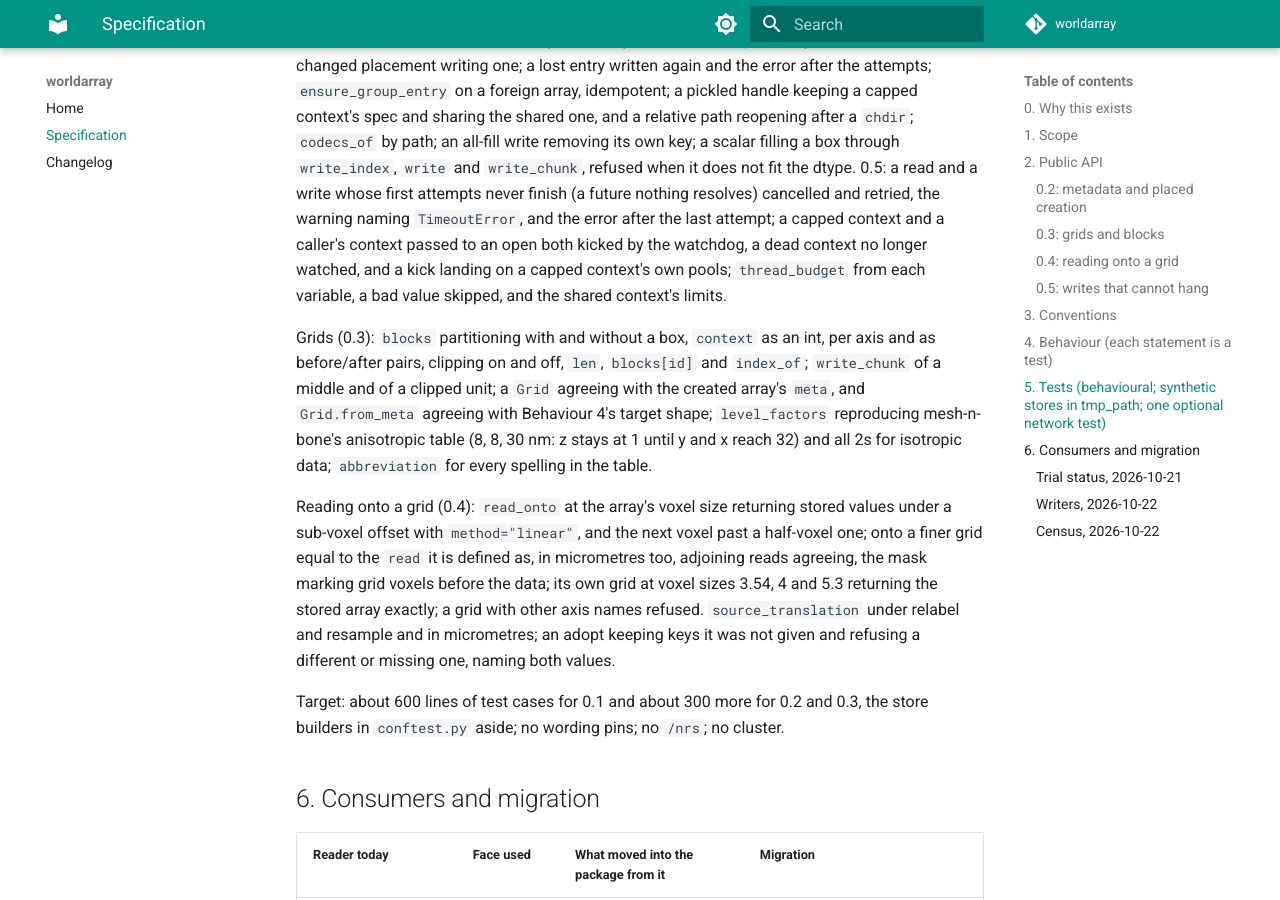
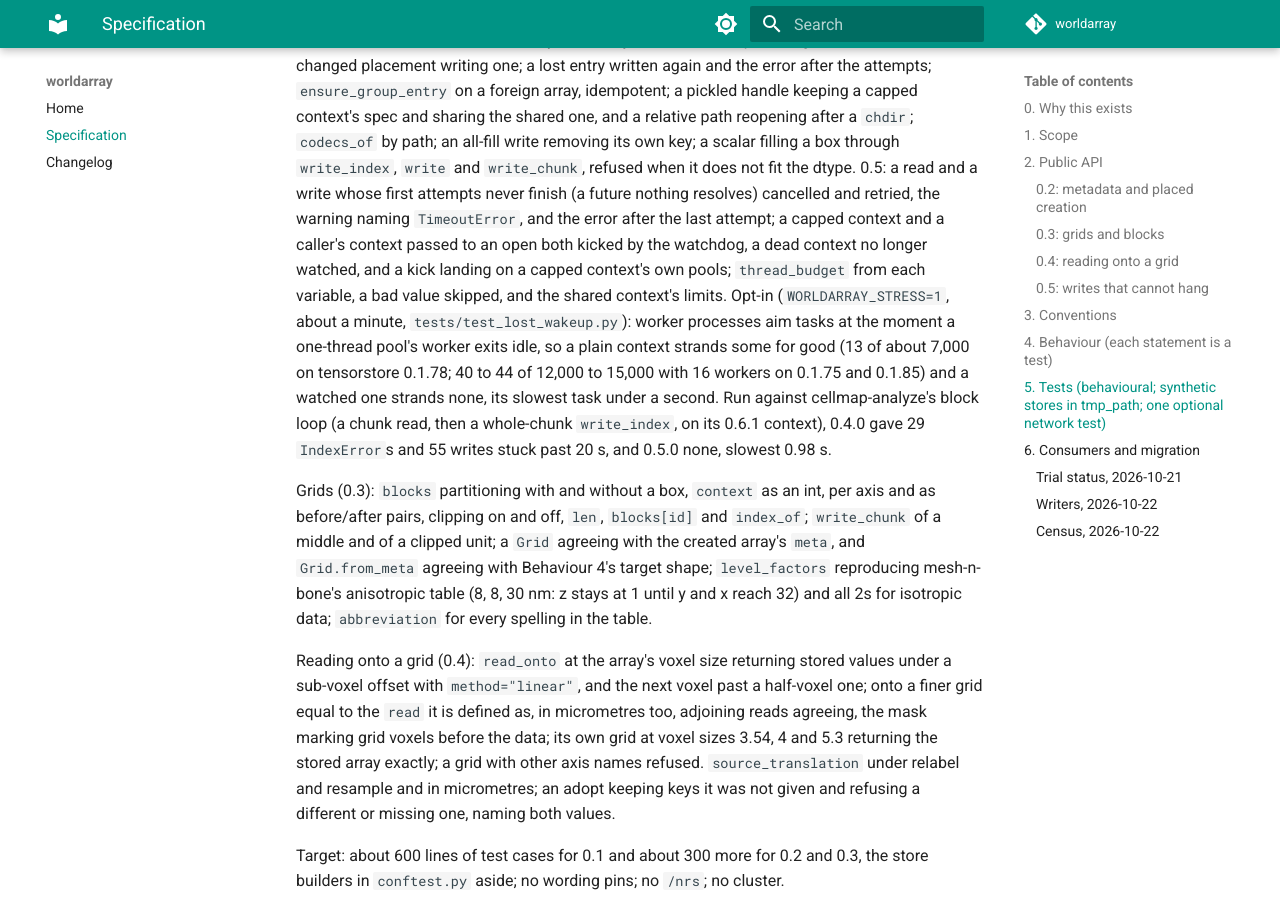
Before and after one commit to JaneliaSciComp/worldarray, an MkDocs documentation site: the page built from docs/spec.md, in a window 1280 px wide and 900 px high, scrolled down 24047 px. Built offline with MkDocs 1.6.1 and Material for MkDocs 9.7.7, drawn with Linux system fonts in a browser that asks for light colours; comment, search, counter and statistics services are not loaded; some of the changed text lies outside the part shown.

Commit message:
Reproduce tensorstore's lost wakeup on purpose; opt-in stress test
Tasks aimed 19.5-20.5 ms after a one-thread pool's last one strand about 0.3%
of the time on a plain context (tensorstore 0.1.75, 0.1.78 and 0.1.85) and
never on a watched one, slowest under a second. cellmap-analyze's block loop
on its 0.6.1 context gave 29 IndexErrors and 55 writes stuck past 20 s on
worldarray 0.4.0, none on this branch. WORLDARRAY_STRESS=1 runs it; it is also
the check for removing the watchdog (open question 14).

Claude-Session: https://claude.ai/code/session_0141wgF8mkGbjGfBFKfKhp64

```diff
--- a/docs/spec.md
+++ b/docs/spec.md
@@ -1000,7 +1000,13 @@ nothing resolves) cancelled and retried, the warning naming `TimeoutError`, and
 after the last attempt; a capped context and a caller's context passed to an open both
 kicked by the watchdog, a dead context no longer watched, and a kick landing on a capped
 context's own pools; `thread_budget` from each variable, a bad value skipped, and the
-shared context's limits.
+shared context's limits. Opt-in (`WORLDARRAY_STRESS=1`, about a minute,
+`tests/test_lost_wakeup.py`): worker processes aim tasks at the moment a one-thread pool's
+worker exits idle, so a plain context strands some for good (13 of about 7,000 on
+tensorstore 0.1.78; 40 to 44 of 12,000 to 15,000 with 16 workers on 0.1.75 and 0.1.85)
+and a watched one strands none, its slowest task under a second. Run against cellmap-analyze's
+block loop (a chunk read, then a whole-chunk `write_index`, on its 0.6.1 context), 0.4.0
+gave 29 `IndexError`s and 55 writes stuck past 20 s, and 0.5.0 none, slowest 0.98 s.
 
 Grids (0.3): `blocks` partitioning with and without a box, `context` as an int, per axis
 and as before/after pairs, clipping on and off, `len`, `blocks[id]` and `index_of`;
@@ -1188,8 +1194,10 @@ over funlib geometry, by this spec's own assignment.
    wakeup, fixed upstream in google/tensorstore ed51718085 (2026-09-30, "Fix lost wakeups
    in TaskGroup when workers block or exit") and in no release up to 0.1.85. When a release
    contains it (`gh api repos/google/tensorstore/compare/ed51718085...vX.Y.Z` reports
-   "ahead" or "identical"), require that release, remove `watch`, `kick` and the watchdog
-   thread from `context.py`, and keep the write retries. That release
+   "ahead" or "identical"), confirm it with `WORLDARRAY_STRESS=1 pytest
+   tests/test_lost_wakeup.py -s` (a plain context should strand nothing), require that
+   release, remove `watch`, `kick` and the watchdog thread from `context.py`, and keep the
+   write retries. That release
    needs Python 3.11 or later, as tensorstore has since 0.1.81, so it also ends support for
    3.10.
 
```
Also changed, not shown: CHANGELOG.md (+4 -1 lines), 2 other files.
